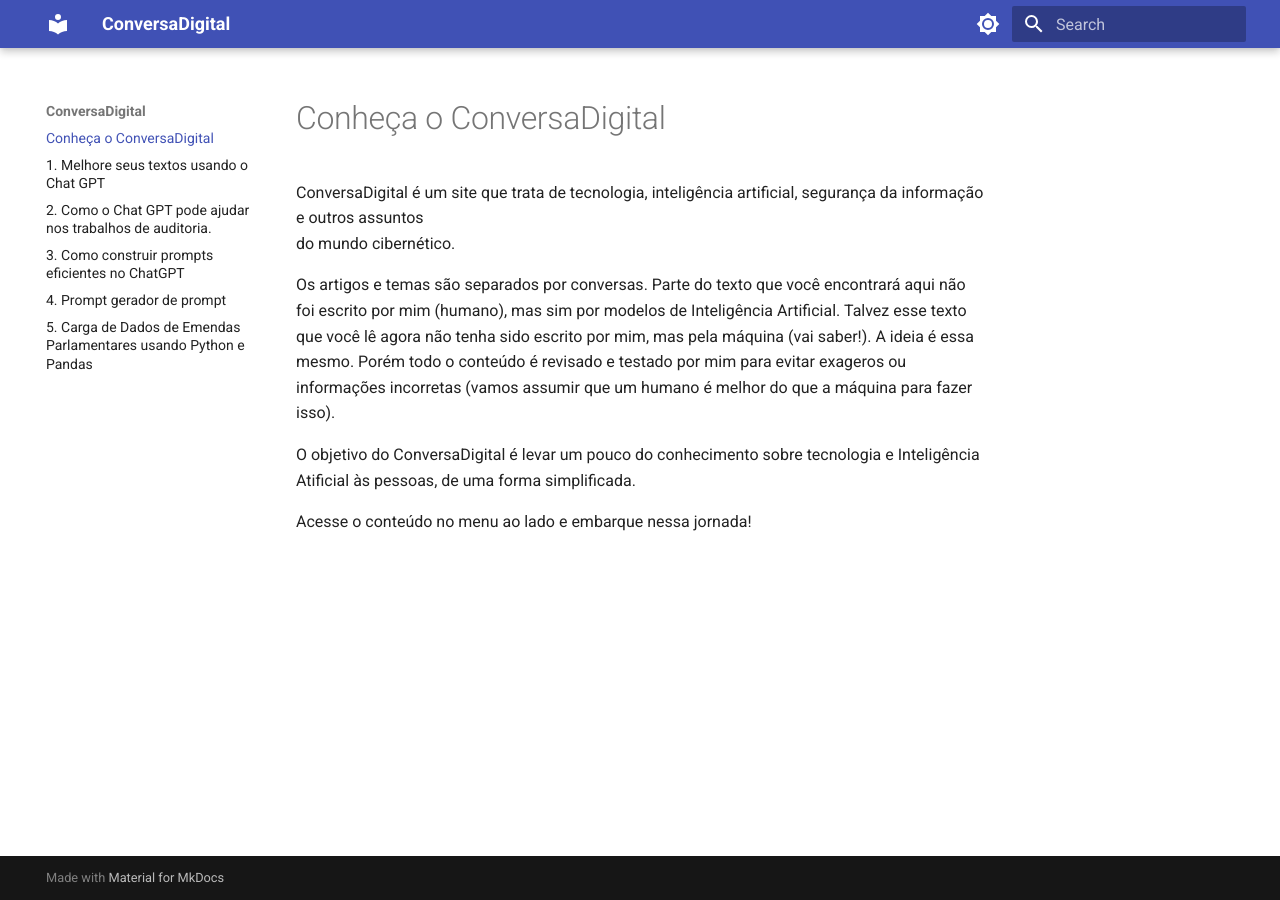
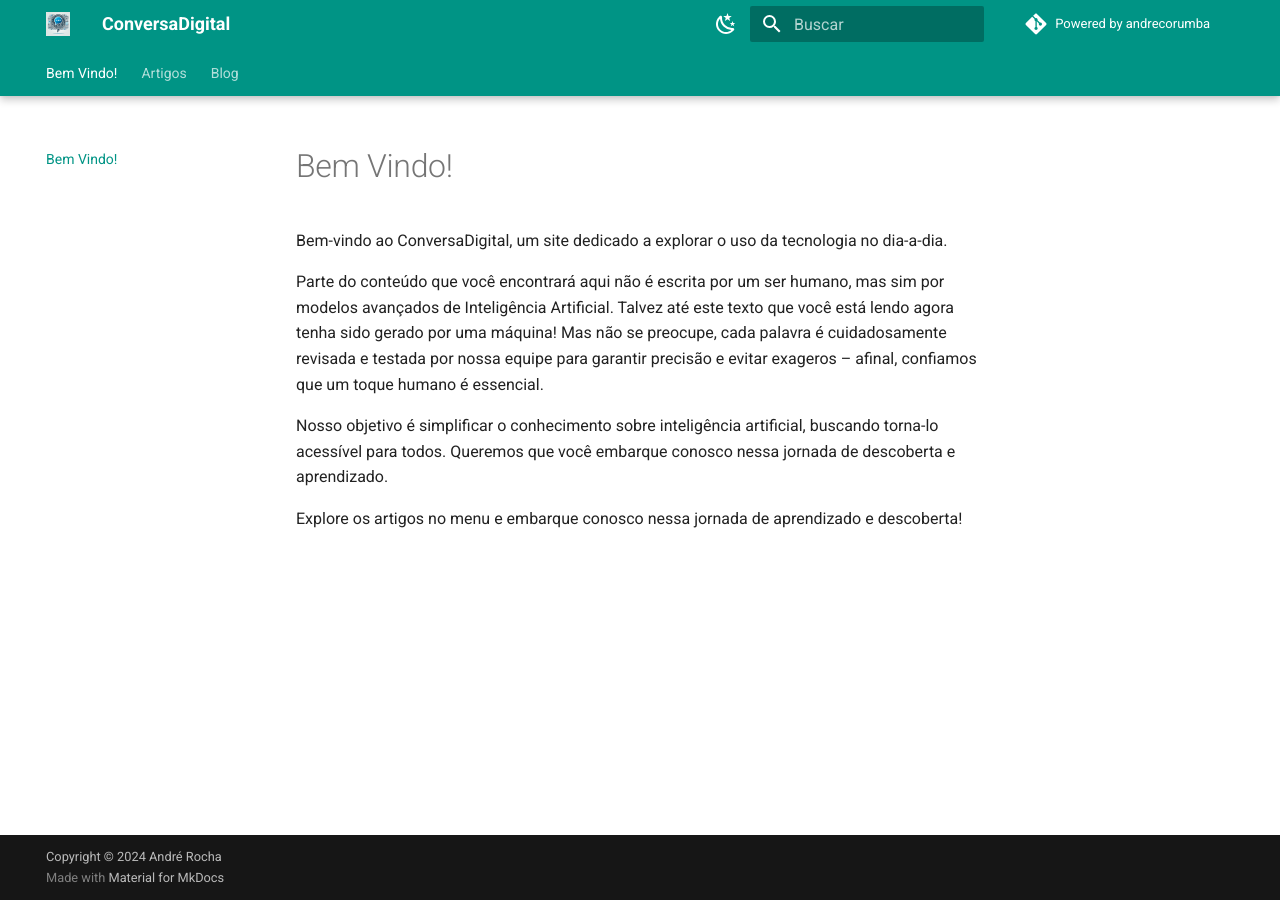
Before and after one commit to andrecorumba/conversadigital, an MkDocs documentation site: the page built from docs/index.md, in a window 1280 px wide. Built offline with MkDocs 1.6.1 and Material for MkDocs 9.7.7, drawn with Linux system fonts in a browser that asks for light colours.

Commit message:
Novo Layout

```diff
--- a/docs/index.md
+++ b/docs/index.md
@@ -1,10 +1,8 @@
-# Conheça o ConversaDigital
+# Bem Vindo!
+Bem-vindo ao ConversaDigital, um site dedicado a explorar o uso da tecnologia no dia-a-dia.
 
-ConversaDigital é um site que trata de tecnologia, inteligência artificial, segurança da informação e outros assuntos
-do mundo cibernético.
+Parte do conteúdo que você encontrará aqui não é escrita por um ser humano, mas sim por modelos avançados de Inteligência Artificial. Talvez até este texto que você está lendo agora tenha sido gerado por uma máquina! Mas não se preocupe, cada palavra é cuidadosamente revisada e testada por nossa equipe para garantir precisão e evitar exageros – afinal, confiamos que um toque humano é essencial.
 
-Os artigos e temas são separados por conversas. Parte do texto que você encontrará aqui não foi escrito por mim (humano), mas sim por modelos de Inteligência Artificial. Talvez esse texto que você lê agora não tenha sido escrito por mim, mas pela máquina (vai saber!). A ideia é essa mesmo. Porém todo o conteúdo é revisado e testado por mim para evitar exageros ou informações incorretas (vamos assumir que um humano é melhor do que a máquina para fazer isso).
+Nosso objetivo é simplificar o conhecimento sobre inteligência artificial, buscando torna-lo acessível para todos. Queremos que você embarque conosco nessa jornada de descoberta e aprendizado.
 
-O objetivo do ConversaDigital é levar um pouco do conhecimento sobre tecnologia e Inteligência Atificial às pessoas, de uma forma  simplificada.
-
-Acesse o conteúdo no menu ao lado e embarque nessa jornada!
+Explore os artigos no menu e embarque conosco nessa jornada de aprendizado e descoberta!
--- a/mkdocs.yml
+++ b/mkdocs.yml
@@ -1,25 +1,42 @@
 site_name: ConversaDigital
-
+repo_name: Powered by andrecorumba
+repo_url: https://github.com/andrecorumba
+copyright: Copyright &copy; 2024 André Rocha
 theme:
   name: material
+  language: pt-BR
   features:
       - content.code.copy
+      - navigation.instant
+      - navigation.instant.prefetch
+      - navigation.tabs
+      - navigation.tabs.sticky
+      - navigation.indexes
+      - search.share
   palette:
-
-      # Palette toggle for light mode
       - scheme: default
+        primary: teal
         toggle:
-            icon: material/brightness-7
+            icon: material/weather-night
             name: Switch to dark mode
-
-    # Palette toggle for dark mode
       - scheme: slate
+        primary: teal
         toggle:
-            icon: material/brightness-4
+            icon: material/weather-sunny
             name: Switch to light mode
+  logo: assets/logo.webp
 
 markdown_extensions:
   - attr_list
   - pymdownx.emoji:
       emoji_index: !!python/name:materialx.emoji.twemoji
       emoji_generator: !!python/name:materialx.emoji.to_svg
+  - toc:
+      title: Nesta Página
+
+plugins:
+  - blog
+  - search:
+      separator: '[\s\u200b\-_,:!=\[\]()"`/]+|\.(?!\d)|&[lg]t;|(?!\b)(?=[A-Z][a-z])'
+  - minify:
+      minify_html: true
--- a/pyproject.toml
+++ b/pyproject.toml
@@ -7,6 +7,8 @@
 
 [tool.poetry.dependencies]
 python = "^3.11"
+mkdocs-blog-plugin = "^0.25"
+mkdocs-minify-plugin = "^0.8.0"
 
 
 [tool.poetry.group.doc.dependencies]
```
Also changed, not shown: docs/artigos/index.md (added, +3 -0 lines), docs/artigos/conversa001-melhore-seus-textos.md (renamed from docs/conversa001-melhore-seus-textos.md), docs/artigos/conversa002-chatgpt-auditoria.md (renamed from docs/conversa002-chatgpt-auditoria.md), docs/artigos/conversa003-prompts-eficientes.md (renamed from docs/conversa003-prompts-eficientes.md), docs/artigos/conversa004-prompt-gerador-de-prompt.md (renamed from docs/conversa004-prompt-gerador-de-prompt.md), docs/artigos/conversa005-carga-de-dados-de-emendas-portal.md (renamed from docs/conversa005-carga-de-dados-de-emendas-portal.md), docs/assets/images/book.webp (added), docs/assets/images/captura-chat-gpt.png (renamed from docs/imagens/captura-chat-gpt.png), docs/assets/images/emendas.png (renamed from docs/imagens/emendas.png), docs/assets/images/matriz-de-risco.png (renamed from docs/imagens/matriz-de-risco.png), docs/assets/logo.webp (added), docs/assets/stylesheets/custom.7c86dd97.min.css (added), 2 other files.
